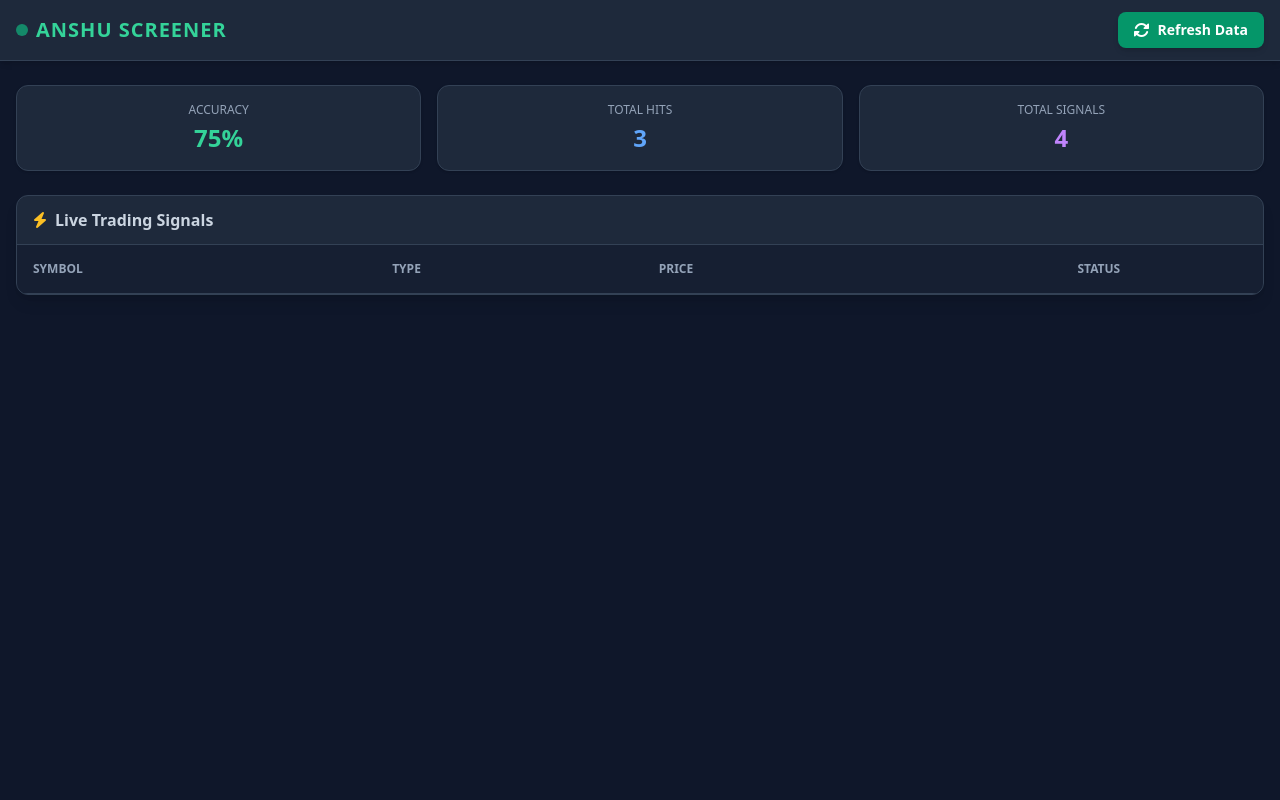
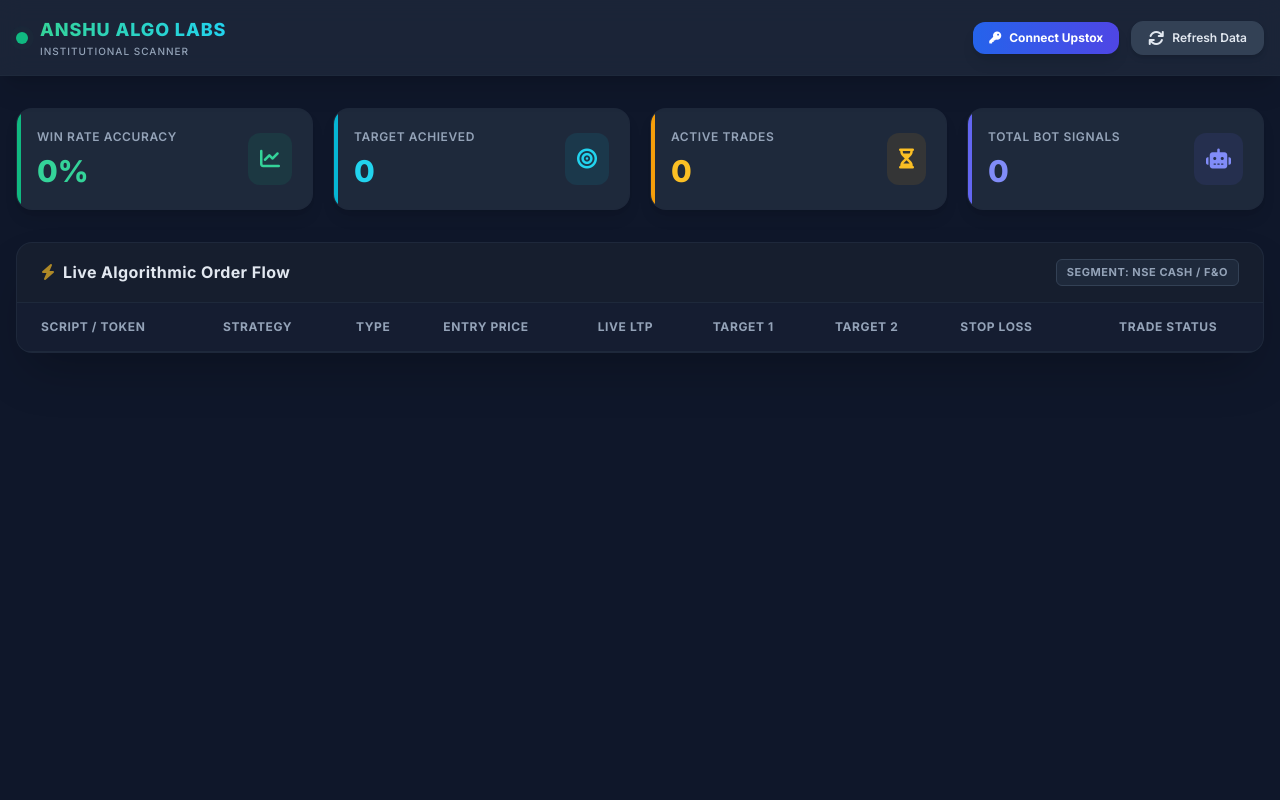
Before and after one commit to anshubharti420-maker/Anshu-new, a Python web app: template templates/dashboard.html in a window 1280 px wide. Run offline with Jinja, Linux system fonts and the light colour scheme; the template is opened without the code that fills it, so the values that code supplies are empty; some libraries are stand-ins or nearby versions.

Commit message:
Update dashboard.html

```diff
--- a/templates/dashboard.html
+++ b/templates/dashboard.html
@@ -3,61 +3,116 @@
 <head>
     <meta charset="UTF-8">
     <meta name="viewport" content="width=device-width, initial-scale=1.0">
-    <title>Anshu Live Stock Screener</title>
+    <title>Anshu Pro Algo Dashboard</title>
     <script src="https://cdn.tailwindcss.com"></script>
     <link rel="stylesheet" href="https://cdnjs.cloudflare.com/ajax/libs/font-awesome/6.4.0/css/all.min.css">
+    <style>
+        @import url('https://fonts.googleapis.com/css2?family=Inter:wght@300;400;500;600;700;800&display=swap');
+        body { font-family: 'Inter', sans-serif; }
+    </style>
 </head>
-<body class="bg-slate-900 text-slate-100 min-h-screen font-sans">
+<body class="bg-[#0f172a] text-slate-100 min-h-screen pb-12">
 
-    <header class="bg-slate-800 border-b border-slate-700 sticky top-0 z-50 shadow-md">
-        <div class="max-w-7xl mx-auto px-4 py-3 flex justify-between items-center">
-            <div class="flex items-center space-x-2">
-                <div class="w-3 h-3 bg-emerald-500 rounded-full animate-pulse"></div>
-                <h1 class="text-xl font-bold tracking-wider text-emerald-400">ANSHU SCREENER</h1>
+    <header class="bg-[#1e293b]/80 backdrop-blur-md border-b border-slate-800 sticky top-0 z-50 shadow-xl">
+        <div class="max-w-7xl mx-auto px-4 py-4 flex justify-between items-center">
+            <div class="flex items-center space-x-3">
+                <div class="relative flex h-3 w-3">
+                    <span class="animate-ping absolute inline-flex h-full w-full rounded-full bg-emerald-400 opacity-75"></span>
+                    <span class="relative inline-flex rounded-full h-3 w-3 bg-emerald-500"></span>
+                </div>
+                <div>
+                    <h1 class="text-lg font-extrabold tracking-wider bg-gradient-to-r from-emerald-400 to-cyan-400 bg-clip-text text-transparent">ANSHU ALGO LABS</h1>
+                    <p class="text-[10px] text-slate-400 font-medium uppercase tracking-widest">Institutional Scanner</p>
+                </div>
             </div>
 
-            <button onclick="refreshData()" id="refreshBtn" class="bg-emerald-600 hover:bg-emerald-500 text-white font-semibold px-4 py-2 rounded-lg flex items-center space-x-2 transition-all shadow-md active:scale-95">
-                <i class="fa-solid fa-rotate animate-duration-500" id="refreshIcon"></i>
-                <span class="text-sm">Refresh Data</span>
-            </button>
+            <div class="flex items-center space-x-3">
+                <a href="/login-upstox" class="bg-gradient-to-r from-blue-600 to-indigo-600 hover:from-blue-500 hover:to-indigo-500 text-white text-xs font-bold px-4 py-2 rounded-xl flex items-center space-x-2 transition-all shadow-lg active:scale-95">
+                    <i class="fa-solid fa-key"></i>
+                    <span>Connect Upstox</span>
+                </a>
+
+                <button onclick="refreshDashboard()" id="refreshBtn" class="bg-[#334155] hover:bg-slate-600 text-slate-200 font-semibold px-4 py-2 rounded-xl flex items-center space-x-2 transition-all border border-slate-700 shadow-md active:scale-95">
+                    <i class="fa-solid fa-arrows-rotate" id="refreshIcon"></i>
+                    <span class="text-xs">Refresh Data</span>
+                </button>
+            </div>
         </div>
     </header>
 
-    <main class="max-w-7xl mx-auto px-4 py-6 space-y-6">
-        <div class="grid grid-cols-3 gap-4">
-            <div class="bg-slate-800 p-4 rounded-xl border border-slate-700 text-center shadow">
-                <p class="text-xs text-slate-400 font-medium uppercase">Accuracy</p>
-                <p class="text-2xl font-black text-emerald-400 mt-1" id="accuracyBox">75%</p>
+    <main class="max-w-7xl mx-auto px-4 py-8 space-y-8">
+
+        <div class="grid grid-cols-1 md:grid-cols-4 gap-5">
+            <div class="bg-[#1e293b] p-5 rounded-2xl border border-slate-800/80 shadow-lg relative overflow-hidden group">
+                <div class="absolute top-0 left-0 w-1 h-full bg-emerald-500"></div>
+                <div class="flex justify-between items-center">
+                    <div>
+                        <p class="text-xs font-semibold text-slate-400 uppercase tracking-wider">Win Rate Accuracy</p>
+                        <p class="text-3xl font-black text-emerald-400 mt-2" id="accuracyBox">0%</p>
+                    </div>
+                    <div class="p-3 bg-emerald-500/10 rounded-xl text-emerald-400"><i class="fa-solid fa-chart-line text-xl"></i></div>
+                </div>
             </div>
-            <div class="bg-slate-800 p-4 rounded-xl border border-slate-700 text-center shadow">
-                <p class="text-xs text-slate-400 font-medium uppercase">Total Hits</p>
-                <p class="text-2xl font-black text-blue-400 mt-1" id="hitsBox">3</p>
+
+            <div class="bg-[#1e293b] p-5 rounded-2xl border border-slate-800/80 shadow-lg relative overflow-hidden">
+                <div class="absolute top-0 left-0 w-1 h-full bg-cyan-500"></div>
+                <div class="flex justify-between items-center">
+                    <div>
+                        <p class="text-xs font-semibold text-slate-400 uppercase tracking-wider">Target Achieved</p>
+                        <p class="text-3xl font-black text-cyan-400 mt-2" id="hitsBox">0</p>
+                    </div>
+                    <div class="p-3 bg-cyan-500/10 rounded-xl text-cyan-400"><i class="fa-solid fa-bullseye text-xl"></i></div>
+                </div>
             </div>
-            <div class="bg-slate-800 p-4 rounded-xl border border-slate-700 text-center shadow">
-                <p class="text-xs text-slate-400 font-medium uppercase">Total Signals</p>
-                <p class="text-2xl font-black text-purple-400 mt-1" id="totalBox">4</p>
+
+            <div class="bg-[#1e293b] p-5 rounded-2xl border border-slate-800/80 shadow-lg relative overflow-hidden">
+                <div class="absolute top-0 left-0 w-1 h-full bg-amber-500"></div>
+                <div class="flex justify-between items-center">
+                    <div>
+                        <p class="text-xs font-semibold text-slate-400 uppercase tracking-wider">Active Trades</p>
+                        <p class="text-3xl font-black text-amber-400 mt-2" id="activeBox">0</p>
+                    </div>
+                    <div class="p-3 bg-amber-500/10 rounded-xl text-amber-400"><i class="fa-solid fa-hourglass-half text-xl"></i></div>
+                </div>
+            </div>
+
+            <div class="bg-[#1e293b] p-5 rounded-2xl border border-slate-800/80 shadow-lg relative overflow-hidden">
+                <div class="absolute top-0 left-0 w-1 h-full bg-indigo-500"></div>
+                <div class="flex justify-between items-center">
+                    <div>
+                        <p class="text-xs font-semibold text-slate-400 uppercase tracking-wider">Total Bot Signals</p>
+                        <p class="text-3xl font-black text-indigo-400 mt-2" id="totalBox">0</p>
+                    </div>
+                    <div class="p-3 bg-indigo-500/10 rounded-xl text-indigo-400"><i class="fa-solid fa-robot text-xl"></i></div>
+                </div>
             </div>
         </div>
 
-        <div class="bg-slate-800 rounded-xl border border-slate-700 overflow-hidden shadow-lg">
-            <div class="px-4 py-3 bg-slate-750 border-b border-slate-700 flex justify-between items-center">
-                <h3 class="font-bold text-slate-300 flex items-center space-x-2">
-                    <i class="fa-solid fa-bolt text-amber-400"></i>
-                    <span>Live Trading Signals</span>
-                </h3>
+        <div class="bg-[#1e293b] rounded-2xl border border-slate-800/80 shadow-2xl overflow-hidden">
+            <div class="px-6 py-4 bg-[#161e2e] border-b border-slate-800 flex justify-between items-center">
+                <div class="flex items-center space-x-2">
+                    <i class="fa-solid fa-bolt text-amber-400 animate-pulse"></i>
+                    <h3 class="font-bold text-slate-200 tracking-wide">Live Algorithmic Order Flow</h3>
+                </div>
+                <span class="text-[11px] font-bold px-2.5 py-1 rounded-md bg-slate-800 text-slate-400 border border-slate-700 uppercase tracking-wider">Segment: NSE Cash / F&O</span>
             </div>
 
             <div class="overflow-x-auto">
-                <table class="w-full text-left border-collapse">
+                <table class="w-full text-left border-collapse whitespace-nowrap">
                     <thead>
-                        <tr class="bg-slate-900/50 text-slate-400 text-xs uppercase font-semibold border-b border-slate-700">
-                            <th class="p-4">Symbol</th>
+                        <tr class="bg-[#0f172a]/60 text-slate-400 text-xs uppercase font-bold border-b border-slate-800 tracking-wider">
+                            <th class="p-4 pl-6">Script / Token</th>
+                            <th class="p-4">Strategy</th>
                             <th class="p-4">Type</th>
-                            <th class="p-4">Price</th>
-                            <th class="p-4 text-center">Status</th>
+                            <th class="p-4">Entry Price</th>
+                            <th class="p-4">Live LTP</th>
+                            <th class="p-4">Target 1</th>
+                            <th class="p-4">Target 2</th>
+                            <th class="p-4">Stop Loss</th>
+                            <th class="p-4 pr-6 text-center">Trade Status</th>
                         </tr>
                     </thead>
-                    <tbody id="signalsTableBody" class="divide-y divide-slate-700/50 text-sm">
+                    <tbody id="signalsTableBody" class="divide-y divide-slate-800 text-sm">
                         </tbody>
                 </table>
             </div>
@@ -65,11 +120,9 @@
     </main>
 
     <script>
-        async function refreshData() {
+        async function refreshDashboard() {
             const btn = document.getElementById('refreshBtn');
             const icon = document.getElementById('refreshIcon');
-
-            // Spinning Animation Chalu karein
             icon.classList.add('fa-spin');
             btn.disabled = true;
 
@@ -83,33 +136,45 @@
 
                     let total = result.signals.length;
                     let hits = 0;
+                    let active = 0;
 
                     result.signals.forEach(stock => {
                         if(stock.hit === true) hits++;
+                        if(stock.hit === null) active++;
 
-                        let badgeColor = stock.hit === true ? 'bg-emerald-500/10 text-emerald-400' : (stock.hit === false ? 'bg-rose-500/10 text-rose-400' : 'bg-slate-500/10 text-slate-400');
-                        let badgeText = stock.hit === true ? 'HIT ✅' : (stock.hit === false ? 'MISS ❌' : 'PENDING ⏳');
-                        let typeColor = stock.signal_type === 'BTST' ? 'text-cyan-400' : 'text-amber-400';
+                        // Dynamic Badges UI customization
+                        let badgeColor = stock.hit === true ? 'bg-emerald-500/10 text-emerald-400 border border-emerald-500/20' : (stock.hit === false ? 'bg-rose-500/10 text-rose-400 border border-rose-500/20' : 'bg-amber-500/10 text-amber-400 border border-amber-500/20');
+                        let badgeText = stock.hit === true ? 'TARGET DONE ✅' : (stock.hit === false ? 'SL HIT ❌' : 'LIVE RUNNING ⏳');
+
+                        let typeColor = stock.direction.toUpperCase() === 'BUY' || stock.direction.toUpperCase() === 'UP' ? 'bg-emerald-500/20 text-emerald-400' : 'bg-rose-500/20 text-rose-400';
+                        let typeText = stock.direction.toUpperCase() === 'BUY' || stock.direction.toUpperCase() === 'UP' ? 'BUY 🟢' : 'SELL 🔴';
 
                         tbody.innerHTML += `
-                            <tr class="hover:bg-slate-750/40 transition-colors">
-                                <td class="p-4 font-bold text-slate-200 tracking-wide">${stock.symbol}</td>
-                                <td class="p-4"><span class="text-xs font-bold ${typeColor}">${stock.signal_type}</span></td>
-                                <td class="p-4 font-mono text-slate-300">₹${stock.price_at_signal}</td>
-                                <td class="p-4 text-center"><span class="px-2.5 py-1 rounded-full text-xs font-bold ${badgeColor}">${badgeText}</span></td>
+                            <tr class="hover:bg-slate-800/50 transition-colors group">
+                                <td class="p-4 pl-6">
+                                    <div class="font-bold text-slate-100">${stock.symbol}</div>
+                                    <div class="text-[10px] text-slate-400 font-semibold tracking-wider">${stock.timeframe || '15 MIN'}</div>
+                                </td>
+                                <td class="p-4 font-medium text-slate-300">${stock.strategy || 'CPR + Breakout'}</td>
+                                <td class="p-4"><span class="px-2 py-0.5 rounded-md text-xs font-extrabold ${typeColor}">${typeText}</span></td>
+                                <td class="p-4 font-mono font-semibold text-slate-200">₹${parseFloat(stock.price_at_signal).toFixed(2)}</td>
+                                <td class="p-4 font-mono font-bold text-cyan-400 animate-pulse">₹${parseFloat(stock.ltp || stock.price_at_signal).toFixed(2)}</td>
+                                <td class="p-4 font-mono text-emerald-400 font-medium">₹${parseFloat(stock.target1 || (stock.price_at_signal * 1.01)).toFixed(2)}</td>
+                                <td class="p-4 font-mono text-emerald-300 font-medium">₹${parseFloat(stock.target2 || (stock.price_at_signal * 1.02)).toFixed(2)}</td>
+                                <td class="p-4 font-mono text-rose-400 font-medium">₹${parseFloat(stock.stop_loss || (stock.price_at_signal * 0.995)).toFixed(2)}</td>
+                                <td class="p-4 pr-6 text-center"><span class="px-3 py-1 rounded-xl text-xs font-bold ${badgeColor}">${badgeText}</span></td>
                             </tr>
                         `;
                     });
 
-                    // Stats Refresh Karein Live
                     document.getElementById('totalBox').innerText = total;
                     document.getElementById('hitsBox').innerText = hits;
-                    document.getElementById('accuracyBox').innerText = total > 0 ? (Math.round((hits / total) * 100)) + '%' : '0%';
+                    document.getElementById('activeBox').innerText = active;
+                    document.getElementById('accuracyBox').innerText = total > 0 ? (Math.round((hits / (total - active || 1)) * 100)) + '%' : '0%';
                 }
             } catch (error) {
-                console.error("Error refreshing dashboard data:", error);
+                console.error("Dashboard API Loading Error:", error);
             } finally {
-                // Animation Stop karein
                 setTimeout(() => {
                     icon.classList.remove('fa-spin');
                     btn.disabled = false;
@@ -117,8 +182,7 @@
             }
         }
 
-        // Page load hote hi automatic data khich le
-        window.onload = refreshData;
+        window.onload = refreshDashboard;
     </script>
 </body>
 </html>
```
